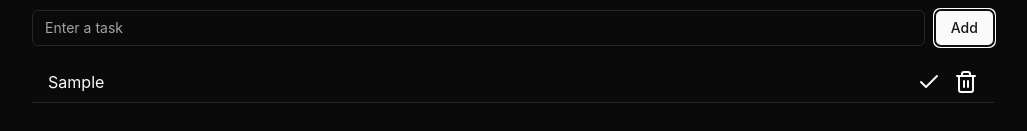
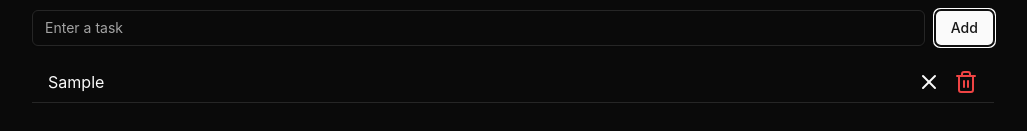
Before and after one commit to Albx68/manual-QA-test-app, a React (Vite) app: page / in a window 1280 px wide. Both pictures are taken after typing "Sample" into the empty fields and a click on the button "Add". Shown: the part 385-516 px from the top of the page, without its empty margins (127-1154 px from the left). Built offline with nearby package versions, Linux system fonts and the light colour scheme.

Commit message:
added X and updated colors

```diff
--- a/src/components/BuggyTodo.tsx
+++ b/src/components/BuggyTodo.tsx
@@ -1,4 +1,4 @@
-import { Check, Trash2 } from "lucide-react";
+import { Check, Cross, Trash2, X } from "lucide-react";
 import React, { useState } from "react";
 import { Input } from "./ui/input";
 import { Button } from "./ui/button";
@@ -57,8 +57,23 @@ const BuggyTodoApp: React.FC = () => {
           >
             {t.text}
             <div className="flex items-center gap-2">
-              <Check onClick={() => toggleComplete(index)}>Complete</Check>
+              {t.completed ? (
+                <Check
+                  onClick={() => toggleComplete(index)}
+                  className="text-emerald-500 cursor-pointer"
+                >
+                  Complete
+                </Check>
+              ) : (
+                <X
+                  className="cursor-pointer"
+                  onClick={() => toggleComplete(index)}
+                >
+                  Incomplete
+                </X>
+              )}
               <Trash2
+                className="text-red-500 cursor-pointer"
                 onClick={() => deleteTask(index)}
                 style={{ marginLeft: "5px" }}
               />
```
